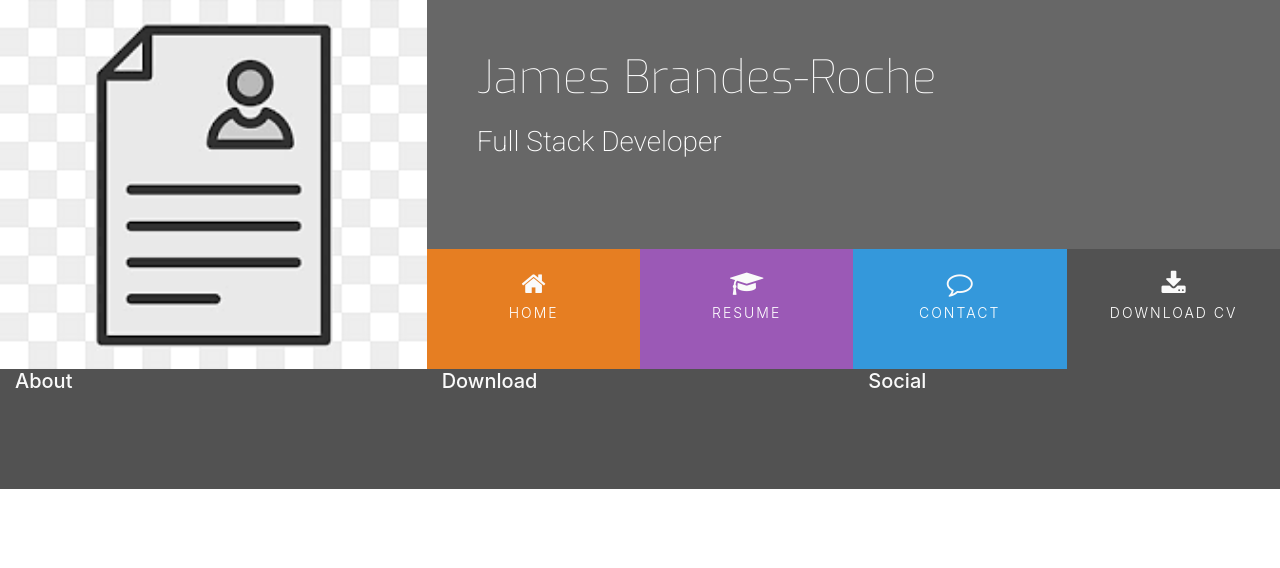
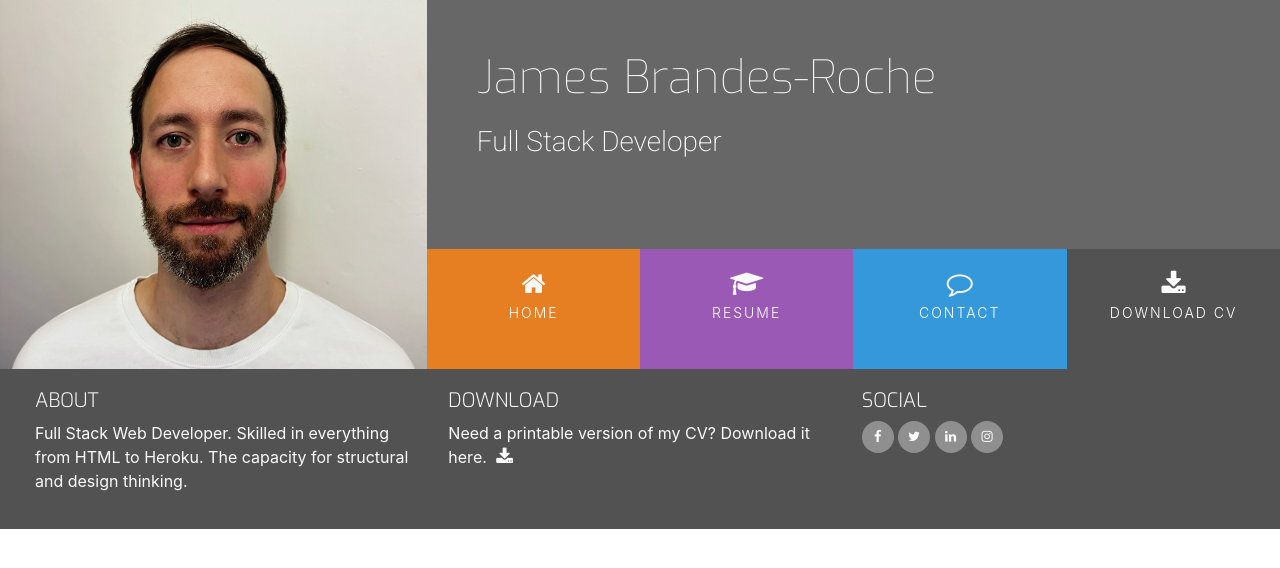
Before and after one commit to jamieroche1987/resume, a plain HTML site: page index.html in a window 1280 px wide. Drawn offline with nearby package versions, Linux system fonts and the light colour scheme.

Commit message:
Add style to footer

```diff
--- a/assets/css/style.css
+++ b/assets/css/style.css
@@ -22,6 +22,29 @@
     background-color: #525252;
 }
 
+/* ----------------------------------------Special paddings/margins/text */
+
+h1,
+h2,
+h3,
+h4 {
+    margin: 0;
+}
+
+.uppercase {
+    text-transform: uppercase;
+}
+
+.general-sub {
+    font-family: "Exo", sans-serif;
+    font-weight: 300;
+    color: #fafafa;
+}
+
+.inline-block {
+    display: inline-block;
+}
+
 /*--------------------------------------------Heading*/
 
 header {
@@ -33,7 +56,7 @@ header {
 }
 
 .logo {
-    background: url("../images/cv-logo.png");
+    background: url("../images/jamie-profile.JPEG");
     background-position: center;
     background-repeat: no-repeat;
     background-size: cover;
@@ -123,3 +146,46 @@ footer {
     min-height: 120px;
     margin: 0;
 }
+
+.cv-pdf i {
+    font-size: 18px;
+    color: #fafafa;
+    text-align: center;
+    padding-left: 5px;
+    transition: all 0.35s ease-in-out;
+    -moz-transition: all 0.35s ease-in-out;
+    -webkit-transition: all 0.35s ease-in-out;
+    -o-transition: all 0.35s ease-in-out;
+}
+
+.cv-pdf i:hover {
+    color: #e84610;
+}
+
+.social-links {
+    padding-bottom: 15px;
+}
+
+.social-links li a i {
+    width: 32px;
+    height: 32px;
+    padding: 12px 0;
+    border-radius: 50%;
+    font-size: 13px;
+    line-height: 7px;
+    text-align: center;
+    color: #fafafa;
+    background: #8f8f8f;
+    transition: all 0.35s ease-in-out;
+    -moz-transition: all 0.35s ease-in-out;
+    -webkit-transition: all 0.35s ease-in-out;
+    -o-transition: all 0.35s ease-in-out;
+}
+
+.social-links li a i:hover {
+    background: #e84610;
+}
+
+#footer-details {
+    padding: 20px;
+}
--- a/index.html
+++ b/index.html
@@ -55,15 +55,54 @@
 
     </section>
     <footer class="container-fluid">
-        <div class="row">
+        <div id="footer-details" class="row">
             <div class="col-sm-4">
                 <h5 class="uppercase general-sub">About</h5>
+                <p class="inline-block">
+                    Full Stack Web Developer. Skilled in everything from HTML to Heroku. The capacity for structural and
+                    design thinking.
+                </p>
             </div>
             <div class="col-sm-4">
                 <h5 class="uppercase general-sub">Download</h5>
+                <p class="inline-block">
+                    Need a printable version of my CV? Download it here.
+                    <a href="#" target="_blank" class="cv-pdf">
+                        <i class="fa fa-download" aria-hidden="true"></i>
+                        <span class="sr-only">Download link.</span>
+                    </a>
+                </p>
             </div>
             <div class="col-sm-4">
                 <h5 class="uppercase general-sub">Social</h5>
+                <ul class="list-inline social-links">
+                    <li class="list-inline-item">
+                        <a target="_blank" href="#">
+                            <i class="fa fa-facebook" aria-hidden="true"></i>
+                            <span class="sr-only">Facebook</span>
+                        </a>
+                    </li>
+                    <li class="list-inline-item">
+                        <a target="_blank" href="#">
+                            <i class="fa fa-twitter" aria-hidden="true"></i>
+                            <span class="sr-only">Twitter</span>
+                        </a>
+                    </li>
+                    <li class="list-inline-item">
+                        <a target="_blank" href="#">
+                            <i class="fa fa-linkedin" aria-hidden="true"></i>
+                            <span class="sr-only">LinkedIn</span>
+                        </a>
+                    </li>
+
+                    <li class="list-inline-item">
+                        <a target="_blank" href="#">
+                            <i class="fa fa-instagram" aria-hidden="true"></i>
+                            <span class="sr-only">Instagram</span>
+                        </a>
+                    </li>
+
+                </ul>
             </div>
         </div>
     </footer>
```
Also changed, not shown: assets/images/cv-logo.png (deleted), assets/images/jamie-profile.JPEG (added).
